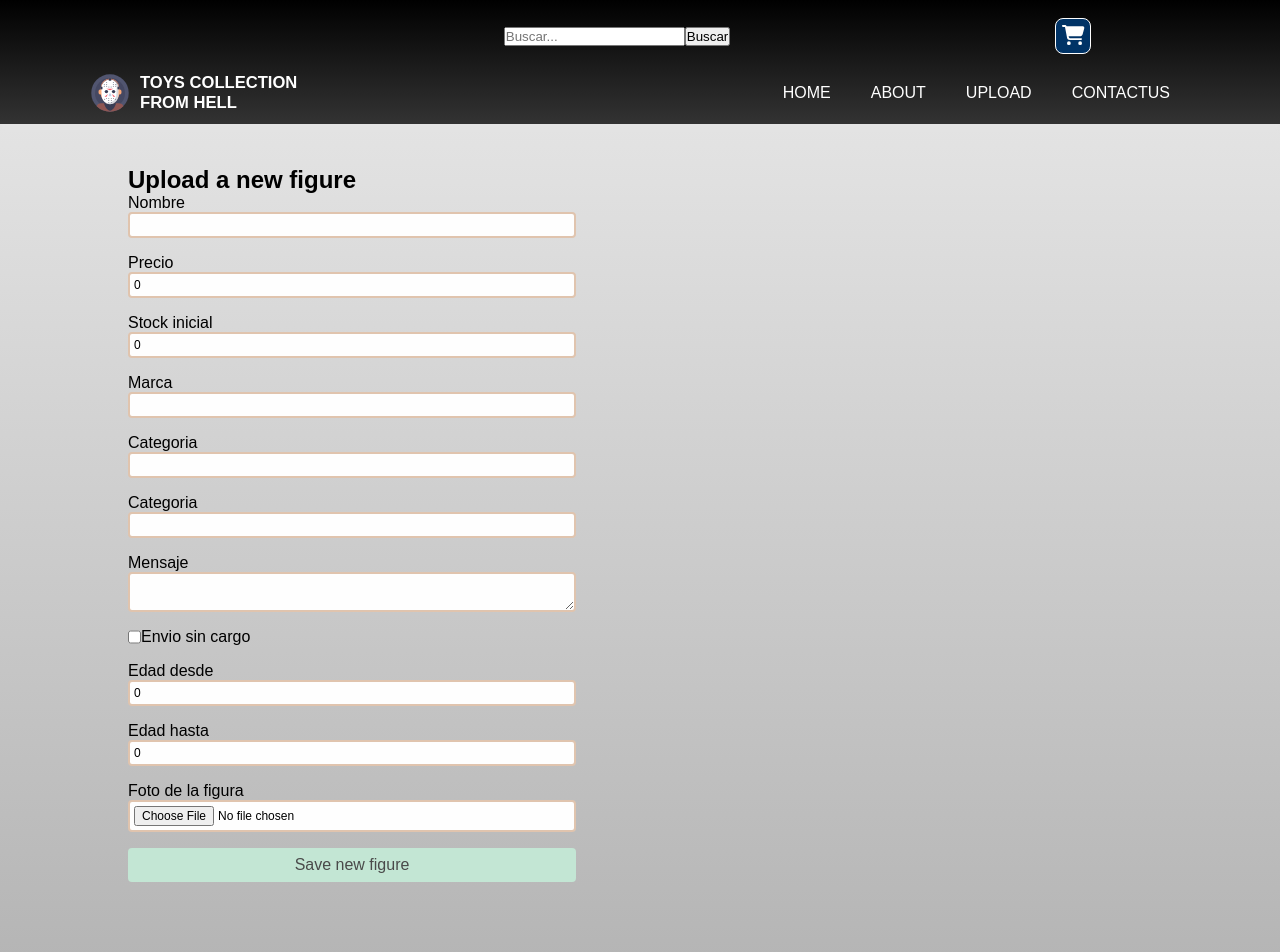
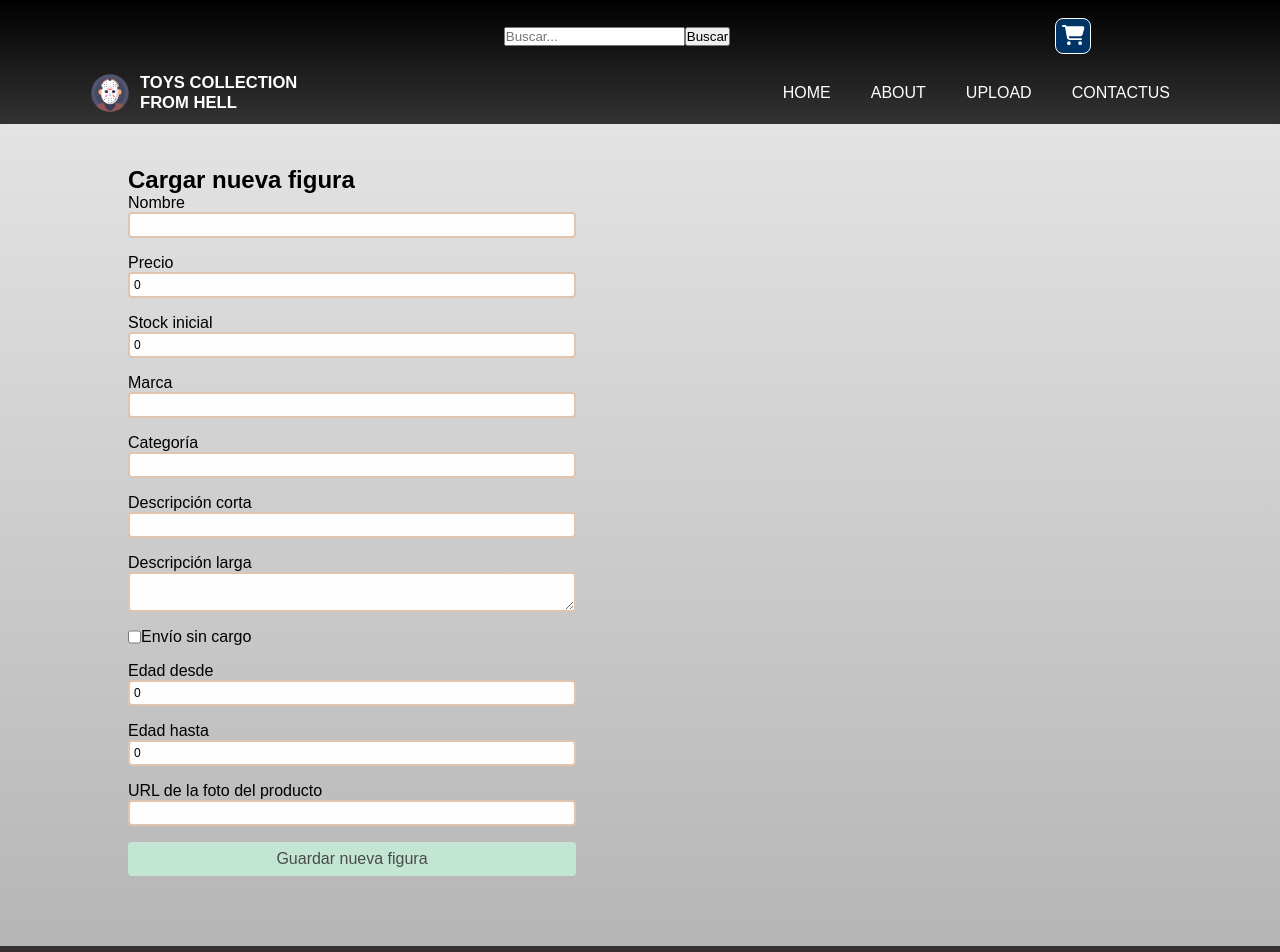
Before and after one commit to AldoVeraZ/final_proyect_stage2_ecommerce, a React (Create React App) app: page /upload in a window 1280 px wide. Shown: the top 952 px of the page. Built offline with nearby package versions, Linux system fonts and the light colour scheme.

Commit message:
done with class

```diff
--- a/src/components/Cart.jsx
+++ b/src/components/Cart.jsx
@@ -29,6 +29,7 @@ function Cart() {
         ) : undefined}
       </div>
       <Modal show={open} onClose={() => setOpen(false)}>
+        <>
           <div className="modal__header">
             <Button
               icon={faClose}
@@ -39,6 +40,7 @@ function Cart() {
           {moviesCartList.map((data) => (
             <CartItem key={data.id} {...data} />
           ))}
+        </>
       </Modal>
     </>
   );
--- a/src/components/InputGroup.jsx
+++ b/src/components/InputGroup.jsx
@@ -11,9 +11,10 @@ function InputGroup({
   const [error, setError] = useState("");
 
   const validatedOnChange = (e) => {
-    onchange(e);
+    onChange(e);
     setError(validation(e.target.value));
   };
+
   return (
     <div
       className={`input-group__container${
@@ -36,10 +37,11 @@ function InputGroup({
           name={id}
           type={inputType}
           onChange={validatedOnChange}
-          value={values[id]}
+          value={inputType !== "file" ? values[id] : ""}
           className={`input-group__input${error ? " error" : ""}`}
         />
       )}
+      <span className="input-group__text-error">{error}</span>
     </div>
   );
 }
--- a/src/components/Modal.jsx
+++ b/src/components/Modal.jsx
@@ -17,12 +17,12 @@ function Modal({ children, show, onClose }) {
   };
 
   return show ? (
-    <div className="modal__overlay">
+    <div className="modal__overlay" onClick={onClose}>
       <div
         ref={modalRef}
         className="modal__container"
         tabIndex="0"
-        // onBlur={onClose}
+        onClick={(e) => e.stopPropagation()}
         onKeyDown={handleKeyPress}
       >
         {children}
--- a/src/pages/Upload.jsx
+++ b/src/pages/Upload.jsx
@@ -1,6 +1,12 @@
 import React from "react";
 import FormLayout from "../layout/FormLayout";
 import { postProducts } from "../util/api";
+import {
+  validatShort,
+  validateLong,
+  validatePrice,
+  validateStock,
+} from "../util/upload-validations";
 
 const INITIAL_STATE = {
   name: "",
@@ -10,10 +16,10 @@ const INITIAL_STATE = {
   category: "",
   shortDesc: "",
   longDesc: "",
-  delivery: "",
+  delivery: false, // Asegúrate de que esto concuerde con cómo tu API maneja los booleanos
   ageFrom: 0,
   ageTo: 0,
-  img: "",
+  img: "", // Campo de imagen inicializado como vacío
 };
 
 function Upload() {
@@ -24,26 +30,30 @@ function Upload() {
     price: {
       inputLabel: "Precio",
       inputType: "number",
+      validation: validatePrice,
     },
     stock: {
       inputLabel: "Stock inicial",
       inputType: "number",
+      validation: validateStock,
     },
     brand: {
       inputLabel: "Marca",
     },
     category: {
-      inputLabel: "Categoria",
+      inputLabel: "Categoría",
     },
     shortDesc: {
-      inputLabel: "Categoria",
+      inputLabel: "Descripción corta",
+      validation: validatShort,
     },
     longDesc: {
-      inputLabel: "Mensaje",
+      inputLabel: "Descripción larga",
       inputType: "textarea",
+      validation: validateLong,
     },
     delivery: {
-      inputLabel: "Envio sin cargo",
+      inputLabel: "Envío sin cargo",
       inputType: "checkbox",
     },
     ageFrom: {
@@ -55,16 +65,34 @@ function Upload() {
       inputType: "number",
     },
     img: {
-      inputLabel: "Foto de la figura",
-      inputType: "file",
+      inputLabel: "URL de la foto del producto",
+      inputType: "text", // Este campo será para ingresar URL
     },
   };
+
+  const handleSubmit = async (values) => {
+    // Si el campo de la imagen está vacío, se asigna la URL por defecto
+    const finalValues = {
+      ...values,
+      img: values.img || "https://i.imgur.com/hQjKrp4.png",
+    };
+
+    try {
+      const data = await postProducts(finalValues);
+      console.log("Producto cargado:", data);
+      // Manejo post-envío exitoso, como restablecer el formulario
+    } catch (error) {
+      console.error("Error al cargar el producto:", error);
+      // Manejo de errores
+    }
+  };
+
   return (
     <FormLayout
-      title="Upload a new figure"
+      title="Cargar nueva figura"
       inputProps={inputProps}
-      onSubmit={postProducts}
-      labelSubmit="Save new figure"
+      onSubmit={handleSubmit} // Usamos handleSubmit aquí
+      labelSubmit="Guardar nueva figura"
       initialState={INITIAL_STATE}
     />
   );
--- a/src/sass/components/_input-group.scss
+++ b/src/sass/components/_input-group.scss
@@ -7,6 +7,9 @@
     border-radius: 0.25rem;
     font-size: $font-size-sm;
     padding: 0.25rem;
+    &.error {
+      outline: 2px solid $error-color;
+    }
   }
   &.input-group__checkbox {
     flex-direction: row-reverse;
@@ -15,4 +18,8 @@
       width: fit-content;
     }
   }
+  .input-group__text-error {
+    font-size: $font-size-sm;
+    color: $error-color;
+  }
 }
--- a/src/sass/utils/_variables.scss
+++ b/src/sass/utils/_variables.scss
@@ -16,6 +16,7 @@ $typography-link-hover: #456655;
 $white: #fefefe;
 $black: #222;
 $blood: #8a0303;
+$error-color: #e1918e;
 
 // Typography sizes
 $font-size-sm: 0.75rem;
--- /dev/null
+++ b/src/util/upload-validations.js
@@ -0,0 +1,15 @@
+export const validatePrice = (value) =>
+  value <= 0 ? "El precio debe ser un valor mayor a cero." : "";
+
+export const validateStock = (value) =>
+  value <= 0 ? "El stock debe ser un valor mayor a cero." : "";
+
+export const validatShort = (value) =>
+  value.length <= 10
+    ? "El texto tiene que tener un valor mayor a 10 caracteres."
+    : "";
+
+export const validateLong = (value) =>
+  value.length <= 30
+    ? "El texto tiene que tener un valor mayor a 10 caracteres."
+    : "";
```
Also changed, not shown: src/assets/noImage.svg (added). Lines whose indentation alone changed are shown as unchanged.
